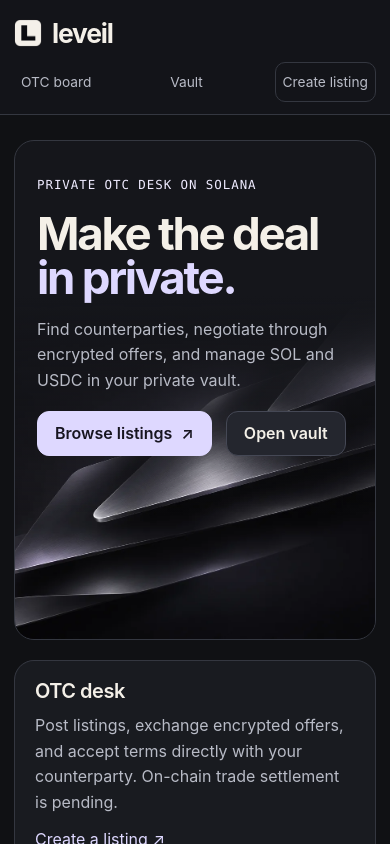
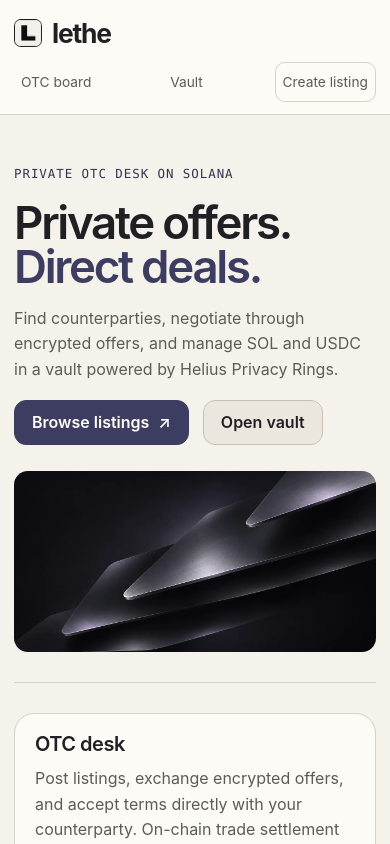
Before and after one commit to carynyx80/darkbids, a Next.js app in the folder apps/web/: page / in a window 390 px wide. Shown: the top 844 px of the page. Built offline with nearby package versions, Linux system fonts and the light colour scheme.

Commit message:
Rebrand the website as lethe

```diff
--- a/apps/web/app/layout.tsx
+++ b/apps/web/app/layout.tsx
@@ -1,11 +1,12 @@
-import { APP_NAME } from "@veil/core/config";
 import Link from "next/link";
 import "./styles.css";
 import { MainNav } from "./main-nav";
 import { Providers } from "./providers";
 
+const brandName = "lethe";
+
 export const metadata = {
-	title: APP_NAME,
+	title: brandName,
 	description:
 		"Encrypted OTC offers and a private Solana vault for SOL and USDC.",
 	icons: { icon: "/icon.png", apple: "/brand/leveil-mark.png" },
@@ -20,7 +21,7 @@ export default function Layout({
 					<div className="shell topbar">
 						<Link href="/" className="brand">
 							<span className="brand-mark" aria-hidden="true" />
-							{APP_NAME}
+							{brandName}
 						</Link>
 						<MainNav />
 					</div>
@@ -30,7 +31,7 @@ export default function Layout({
 					<footer className="shell">
 						<Link href="/" className="brand">
 							<span className="brand-mark" aria-hidden="true" />
-							{APP_NAME}
+							{brandName}
 						</Link>
 						<nav aria-label="Resources">
 							<Link href="/status">Status</Link>
--- a/apps/web/app/page.tsx
+++ b/apps/web/app/page.tsx
@@ -7,13 +7,13 @@ export default function Home() {
 				<div className="hero-content">
 					<p className="eyebrow">Private OTC desk on Solana</p>
 					<h1 id="hero-title">
-						Make the deal
+						Private offers.
 						<br />
-						<em>in private.</em>
+						<em>Direct deals.</em>
 					</h1>
 					<p>
 						Find counterparties, negotiate through encrypted offers, and manage
-						SOL and USDC in your private vault.
+						SOL and USDC in a vault powered by Helius Privacy Rings.
 					</p>
 					<div className="actions">
 						<Link className="button primary" href="/otc">
--- a/apps/web/app/styles.css
+++ b/apps/web/app/styles.css
@@ -1,13 +1,13 @@
 :root {
-	color-scheme: dark;
-	--base: #101114;
-	--raised: #24262e;
-	--panel: #191b20;
-	--line: #343740;
-	--muted: #b8bbc6;
-	--text: #f4f0e8;
-	--accent: #ded8ff;
-	--accent-light: #efebff;
+	color-scheme: light;
+	--base: #f5f2eb;
+	--raised: #ebe7de;
+	--panel: #fdfbf6;
+	--line: #d7d2c7;
+	--muted: #5d5b58;
+	--text: #201f23;
+	--accent: #3d3d62;
+	--accent-light: #343450;
 	--mono: ui-monospace, SFMono-Regular, Consolas, monospace;
 	--ease: cubic-bezier(0.2, 0.75, 0.25, 1);
 }
@@ -60,7 +60,7 @@ a {
 }
 
 header {
-	background: #131419;
+	background: #fdfbf6;
 	border-bottom: 1px solid var(--line);
 }
 .topbar,
@@ -104,6 +104,7 @@ nav a[aria-current] {
 }
 .main-nav a[aria-current] {
 	background: var(--raised);
+	font-weight: 650;
 }
 .main-nav .nav-cta {
 	border: 1px solid var(--line);
@@ -133,7 +134,7 @@ footer .brand-mark {
 	width: 23px;
 }
 .wallet-strip {
-	background: #16171c;
+	background: #efece3;
 	border-bottom: 1px solid var(--line);
 	color: var(--muted);
 	font-size: 0.9rem;
@@ -156,16 +157,13 @@ footer {
 }
 
 .hero {
-	position: relative;
-	isolation: isolate;
-	overflow: hidden;
 	display: grid;
+	grid-template-columns: minmax(0, 1.04fr) minmax(0, 0.96fr);
 	align-items: center;
-	min-height: 530px;
-	padding: clamp(32px, 6vw, 76px);
-	border: 1px solid var(--line);
-	border-radius: 26px;
-	background: #15161b;
+	gap: clamp(24px, 5vw, 72px);
+	min-height: 490px;
+	padding-block: clamp(26px, 6vw, 72px);
+	border-bottom: 1px solid var(--line);
 }
 .hero-content {
 	position: relative;
@@ -174,9 +172,9 @@ footer {
 	gap: 21px;
 }
 .hero h1 {
-	font-size: clamp(3.15rem, 7.9vw, 6.95rem);
+	font-size: clamp(3rem, 6.3vw, 6rem);
 	letter-spacing: -0.05em;
-	font-weight: 690;
+	font-weight: 560;
 	line-height: 0.96;
 }
 .hero h1 em {
@@ -201,12 +199,9 @@ footer {
 	text-transform: uppercase;
 }
 .hero-art {
-	position: absolute;
-	inset: 0 0 0 34%;
-	z-index: -1;
-	background:
-		linear-gradient(90deg, #15161b, #15161b00 42%),
-		url("/brand/leveil-hero.webp") center right / cover no-repeat;
+	aspect-ratio: 1.24;
+	border-radius: 14px;
+	background: #18191d url("/brand/leveil-hero.webp") center / cover no-repeat;
 }
 .hero .button span {
 	margin-left: 9px;
@@ -215,7 +210,7 @@ footer {
 	display: grid;
 	grid-template-columns: repeat(2, minmax(0, 1fr));
 	gap: 1px;
-	margin-top: 20px;
+	margin-top: 30px;
 	overflow: hidden;
 	border: 1px solid var(--line);
 	border-radius: 20px;
@@ -274,7 +269,7 @@ button,
 	width: fit-content;
 	min-height: 44px;
 	padding: 9px 17px;
-	border: 1px solid #454855;
+	border: 1px solid #c8c2b5;
 	border-radius: 12px;
 	background: var(--raised);
 	color: var(--text);
@@ -298,7 +293,7 @@ button:disabled {
 .primary {
 	border-color: var(--accent);
 	background: var(--accent);
-	color: #171520;
+	color: #fffdf7;
 }
 .wallet-inner button {
 	min-height: 36px;
@@ -322,7 +317,7 @@ select {
 	padding: 8px 12px;
 	border: 1px solid var(--line);
 	border-radius: 10px;
-	background: #121319;
+	background: #fffdf8;
 	color: var(--text);
 	font: inherit;
 }
@@ -371,9 +366,9 @@ details summary {
 }
 .inline-note {
 	padding: 11px 14px;
-	border: 1px solid #45455a;
+	border: 1px solid #c9c4d6;
 	border-radius: 10px;
-	background: #252435;
+	background: #efedf4;
 }
 .form-width {
 	width: 100%;
@@ -411,7 +406,7 @@ code,
 	color: var(--accent-light);
 	font-size: 0.85rem;
 	padding: 3px 9px;
-	background: #29263a;
+	background: #e8e4f0;
 	border-radius: 6px;
 }
 code {
@@ -487,10 +482,10 @@ code {
 		padding-block: 25px 46px;
 	}
 	.hero {
-		min-height: 500px;
-		align-items: start;
-		padding: 34px 22px 160px;
-		border-radius: 20px;
+		grid-template-columns: 1fr;
+		min-height: auto;
+		gap: 26px;
+		padding-block: 24px 30px;
 	}
 	.hero h1 {
 		font-size: clamp(2.85rem, 11vw, 4.5rem);
@@ -499,10 +494,7 @@ code {
 		gap: 17px;
 	}
 	.hero-art {
-		inset: 31% 0 0;
-		background:
-			linear-gradient(180deg, #15161b, #15161b00 64%),
-			url("/brand/leveil-hero.webp") center 62% / cover no-repeat;
+		aspect-ratio: 2;
 	}
 	.home-details,
 	.grid.two {
```
